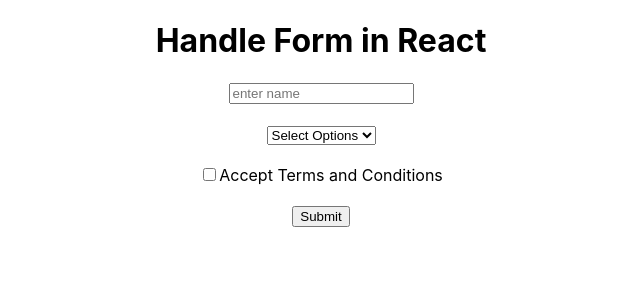
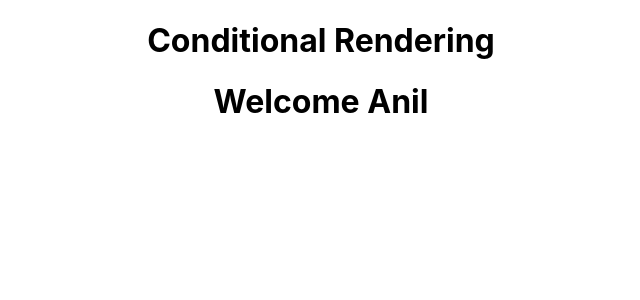
Before and after one commit to Deepakiit17/React_Tutorial, a React (Create React App) app: page / in a window 1280 px wide. Shown: the top 300 px of the page, without its empty margins (319-959 px from the left). Built offline with nearby package versions, Linux system fonts and the light colour scheme.

Commit message:
Conditional Rendering

```diff
--- a/src/App.js
+++ b/src/App.js
@@ -1,41 +1,12 @@
 import React, { useState } from "react";
 import "./App.css";
+import Profile from "./Profile";
 
 function App() {
-  const [name, setName] = useState("");
-  const [tnc, setTnc] = useState(false);
-  const [interest, setInterest] = useState("");
-
-  function getFormData(e) {
-    console.warn(name, tnc, interest);
-    e.preventDefault();
-  }
-
   return (
     <div className="App">
-      <h1>Handle Form in React</h1>
-
-      <form onSubmit={getFormData}>
-        <input
-          type="text"
-          placeholder="enter name"
-          value={name}
-          onChange={(e) => setName(e.target.value)}
-        />
-        <br />
-        <br />
-        <select onChange={(e) => setInterest(e.target.value)}>
-          <option>Select Options</option>
-          <option>Marvel</option>
-          <option>DC</option>
-        </select>
-        <br /> <br />
-        <input type="checkbox" onChange={(e) => setTnc(e.target.checked)} />
-        <span>Accept Terms and Conditions</span>
-        <br />
-        <br />
-        <button type="submit">Submit</button>
-      </form>
+      <h1>Conditional Rendering</h1>
+      <Profile />
     </div>
   );
 }
--- /dev/null
+++ b/src/Profile.js
@@ -0,0 +1,9 @@
+import { useState } from "react";
+
+function Profile() {
+  const [loggedIn, setLoggedIn] = useState(true);
+
+  return <div>{loggedIn ? <h1>Welcome Anil</h1> : <h1>Welcome Guest</h1>}</div>;
+}
+
+export default Profile;
```
